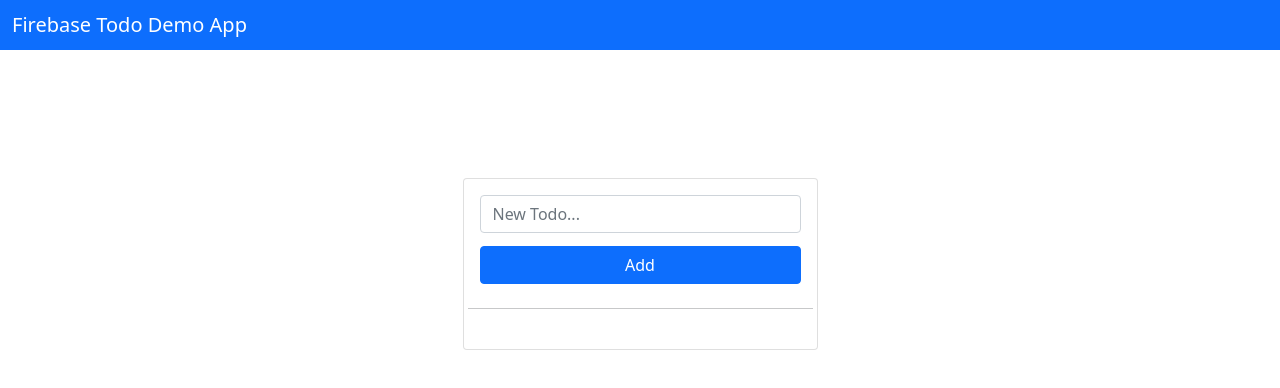
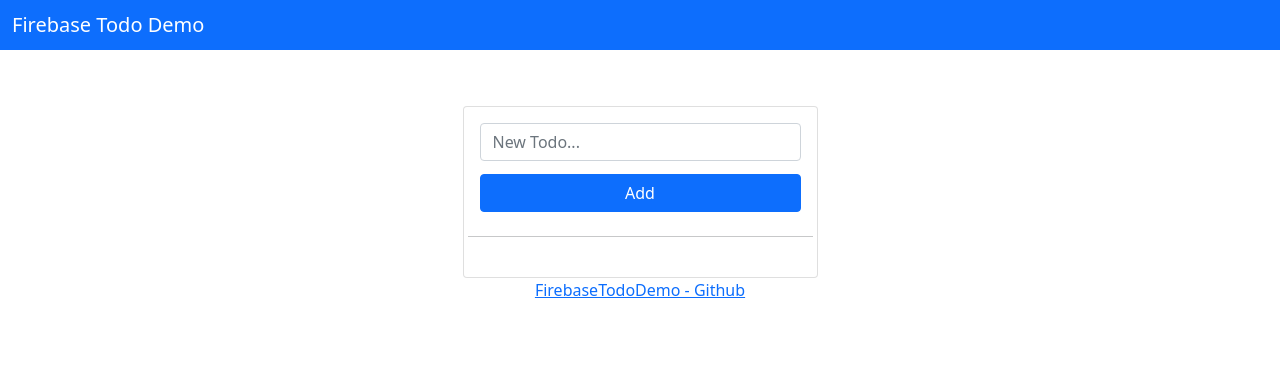
Before and after one commit to stanley2058/FirebaseTodoDemo, a website built with Vite: page index.html in a window 1280 px wide. Built offline with nearby package versions, Linux system fonts and the light colour scheme; some packages are replaced by stand-ins of ours; no server answers; the database is empty.

Commit message:
update rwd; add Github link

```diff
--- a/index.html
+++ b/index.html
@@ -20,7 +20,7 @@
   <body>
     <nav class="navbar navbar-dark bg-primary">
       <div class="container-fluid">
-        <span class="navbar-brand mb-0 h1">Firebase Todo Demo App</span>
+        <span class="navbar-brand mb-0 h1">Firebase Todo Demo</span>
       </div>
     </nav>
     <main>
@@ -41,6 +41,9 @@
           </div>
         </div>
       </div>
+      <a href="https://github.com/stanley2058/FirebaseTodoDemo"
+        >FirebaseTodoDemo - Github</a
+      >
     </main>
     <script type="module" src="/main.js"></script>
   </body>
--- a/style.css
+++ b/style.css
@@ -1,10 +1,11 @@
 main {
   position: relative;
-  top: 8em;
+  top: 5vh;
   display: flex;
   flex-direction: column;
   place-items: center;
   justify-content: center;
+  margin: 1em;
 }
 
 .submit {
```
Also changed, not shown: README.md.
